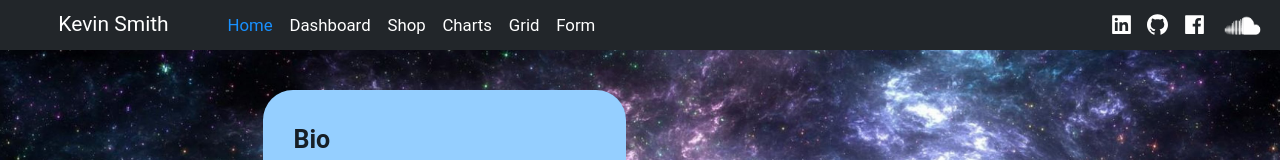
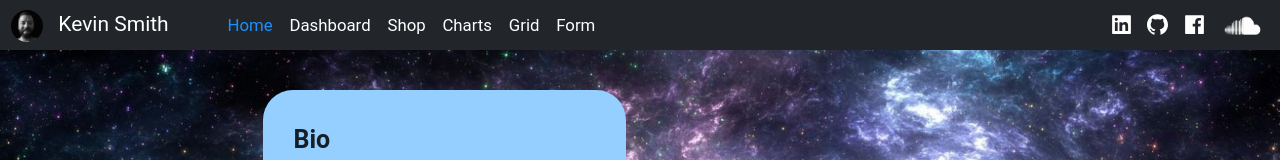
Before and after one commit to ksmith0813/portfolio, a React (Create React App) app: page /home in a window 1280 px wide. Shown: the top 160 px of the page. Built offline with nearby package versions, Linux system fonts and the light colour scheme.

Commit message:
changed nav logo from my pup to my pic

```diff
--- a/src/components/navigation/navigation.jsx
+++ b/src/components/navigation/navigation.jsx
@@ -2,7 +2,7 @@ import React, { useState, useEffect } from 'react'
 import { Outlet, Link, useLocation, useNavigate } from 'react-router-dom'
 import { Avatar } from 'antd'
 import { FacebookFilled, GithubFilled, LinkedinFilled } from '@ant-design/icons'
-import luna from 'assets/luna.jpg'
+import kevin from 'assets/Kevin.jpg'
 import soundCloud from 'assets/sound-cloud.png'
 
 export const Navigation = () => {
@@ -52,7 +52,7 @@ export const Navigation = () => {
     <>
       <div className='page-header'>
         <div>
-          <Avatar src={luna} />
+          <Avatar src={kevin} />
           <span className='pl-075 pr-200'>Kevin Smith</span>
           <SiteLink page='home' title='Home' />
           <SiteLink page='dashboard' title='Dashboard' />
```
